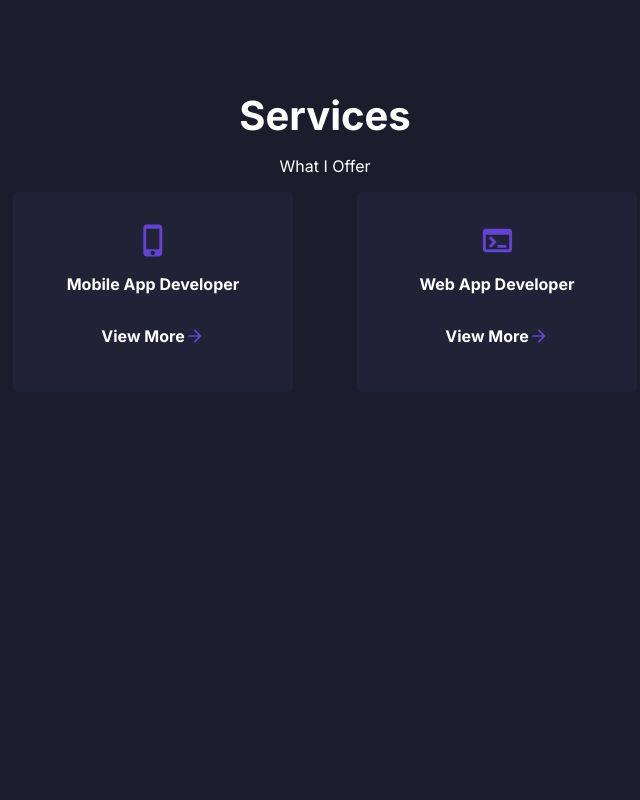
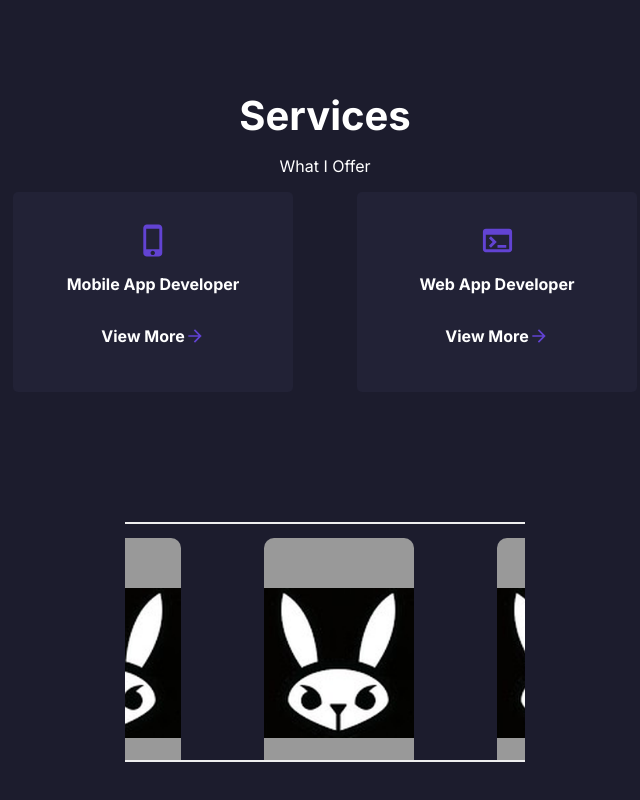
Before and after one commit to MadRabbit001/portoflio, a Next.js app: page / in a window 1280 px wide. Shown: the part 1934-2734 px from the top of the page, without its empty margins (315-955 px from the left). Before the commit the page ends 2326 px from the top, so only its background shows below. Built offline with nearby package versions, Linux system fonts and the light colour scheme.

Commit message:
static next website

```diff
--- a/package.json
+++ b/package.json
@@ -22,6 +22,7 @@
     "next": "13.4.16",
     "react": "18.2.0",
     "react-dom": "18.2.0",
+    "react-swipeable-views-utils": "^0.14.0",
     "typescript": "5.1.6",
     "unicons": "^0.0.3"
   }
--- a/src/app/MAIN_COMPONENTS/Home2.tsx
+++ b/src/app/MAIN_COMPONENTS/Home2.tsx
@@ -8,7 +8,7 @@ import './Home.css';
 export default function Home2() {
 
     return(
-        <div className={'home-component'}>
+        <div id={'home'} className={'home-component'}>
             <main className={'main-container'}>
                 <div className={'contact-options'}>
                     <a href={'https://www.linkedin.com/in/liron-bensh-web-development'} target={'_blank'}>
@@ -29,7 +29,7 @@ export default function Home2() {
                         <NavigationIcon/>
                     </div>
                     <div className={'pic-of-me'}>
-                        <img id={'home'} src={'Mad.png'} style={{borderRadius:'50%',marginTop:'10vh',width:'30vh'}} alt={'my logo'}/>
+                        <img src={'Mad.png'} style={{borderRadius:'50%',marginTop:'10vh',width:'30vh'}} alt={'my logo'}/>
                     </div>
                     <div className={'scroll'}>
                         <i><MouseIcon sx={{color:'#7d5ee3'}} color={'secondary'}/></i>
--- a/src/app/MAIN_COMPONENTS/NavBar.css
+++ b/src/app/MAIN_COMPONENTS/NavBar.css
@@ -15,6 +15,10 @@
     align-items: center;
     width: 97%;
     background-color: #1c1c2d;
+}
+
+.active{
+    color: #6243d3;
 }
 
 .nav-bar a{
--- /dev/null
+++ b/src/app/MAIN_COMPONENTS/Portfolio.css
@@ -0,0 +1,61 @@
+
+
+
+
+.marquee {
+    height: 30vh;
+    width: 50vh;
+    border-top: 2px solid #eee;
+    border-bottom: 2px solid #eee;
+    overflow: hidden;
+    box-sizing: border-box;
+    position: relative;
+    margin: 50px auto;
+}
+
+.marquee--inner {
+    display: flex;
+    /*gap: 32.5px;*/
+    width: 200%;
+    margin: 1.7vh 0 0;
+    position: absolute;
+    animation: marquee 20s linear infinite;
+}
+
+.marquee--inner:hover {
+    animation-play-state: paused;
+}
+
+.marquee--inner span {
+    float: left;
+    width: 100%;
+    display: flex;
+    gap: 34px;
+    /*height: 240px;*/
+}
+
+.marquee--inner span .orb {
+    width: 150px;
+    height: 250px;
+    background: #999;
+    border-radius: 10px;
+    display: inline-block;
+    margin: 0 24.7px 4px;
+    /*padding-bottom: 50px;*/
+    float: left;
+    transition: all .2s ease-out;
+    object-fit: contain;
+    /*background-image:url("/public/Mad.png");*/
+
+}
+
+.marquee--inner span .orb:hover {
+    transform: scale(1.2);
+    opacity: .5;
+    cursor: pointer;
+}
+
+@keyframes marquee {
+    0% { left: 0; }
+    100% { left: -100%; }
+}
--- /dev/null
+++ b/src/app/MAIN_COMPONENTS/Portfolio.tsx
@@ -0,0 +1,34 @@
+'use client'
+import './Portfolio.css';
+
+export default function Portfolio() {
+
+
+    return (
+        <div className="marquee">
+            <div className="marquee--inner">
+                <span>
+                    <img src={'Mad.png'} className="orb"/>
+                    <img src={'Mad.png'} className="orb"/>
+                    <img src={'Mad.png'} className="orb"/>
+                    <img src={'Mad.png'} className="orb"/>
+                    <img src={'Mad.png'} className="orb"/>
+                    <img src={'Mad.png'} className="orb"/>
+                    <img src={'Mad.png'} className="orb"/>
+                    <img src={'Mad.png'} className="orb"/>
+                </span>
+                <span>
+                    <img src={'Mad.png'} className="orb"/>
+                    <img src={'Mad.png'} className="orb"/>
+                    <img src={'Mad.png'} className="orb"/>
+                    <img src={'Mad.png'} className="orb"/>
+                    <img src={'Mad.png'} className="orb"/>
+                    <img src={'Mad.png'} className="orb"/>
+                    <img src={'Mad.png'} className="orb"/>
+                    <img src={'Mad.png'} className="orb"/>
+                </span>
+
+            </div>
+        </div>
+    );
+};
--- a/src/app/page.tsx
+++ b/src/app/page.tsx
@@ -5,6 +5,7 @@ import Skills from "@/app/MAIN_COMPONENTS/Skills";
 import Home2 from "@/app/MAIN_COMPONENTS/Home2";
 import NavBar from "@/app/MAIN_COMPONENTS/NavBar";
 import Services from "@/app/MAIN_COMPONENTS/Services";
+import Portfolio from "@/app/MAIN_COMPONENTS/Portfolio";
 
 
 export default async function page() {
@@ -16,6 +17,7 @@ export default async function page() {
           <About/>
           <Skills/>
           <Services/>
+          <Portfolio/>
       </div>
       </div>
   )
```
Also changed, not shown: 1 other file (tests, documents, lock files or other folders).
